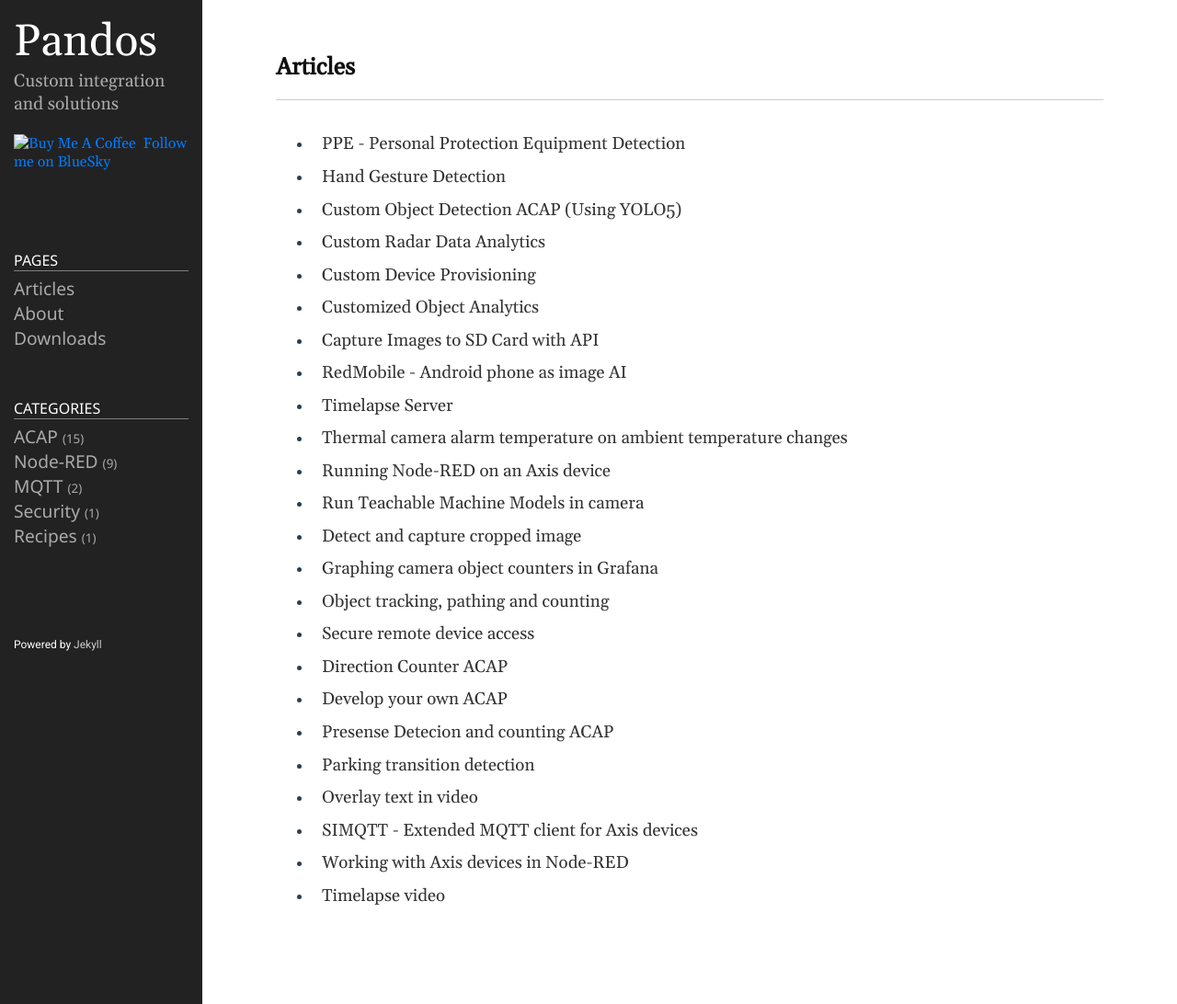
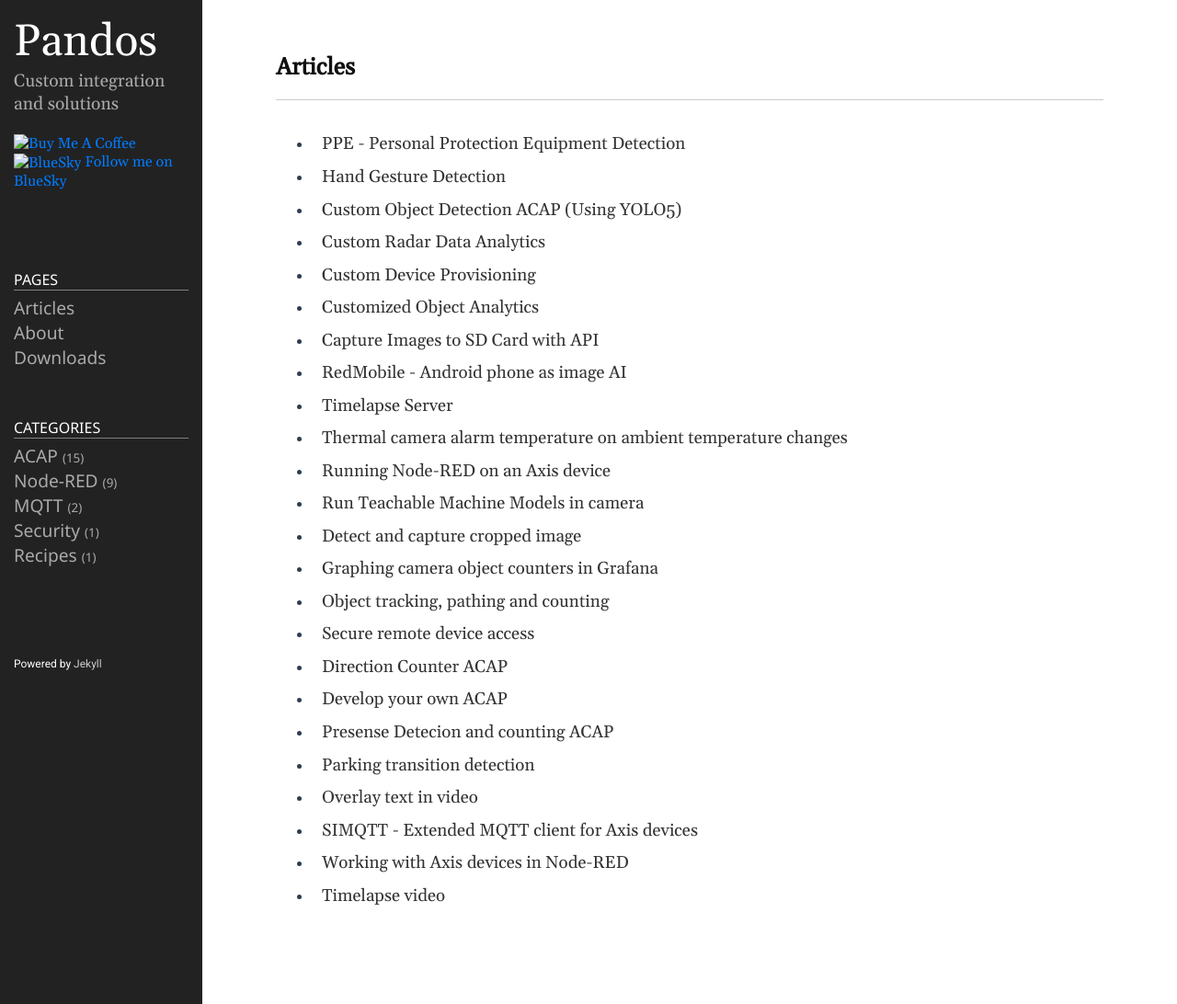
Before and after one commit to pandosme/pandosme.github.io, a Jekyll site: the page built from docs/index.md, in a window 1280 px wide. Shown: the whole page at 92% size. Built offline with Jekyll 4.4.1, drawn with Linux system fonts in a browser that asks for light colours.

Commit message:
Update sidebar.html

```diff
--- a/docs/_includes/sidebar.html
+++ b/docs/_includes/sidebar.html
@@ -11,11 +11,10 @@
 	{%- endif -%}
 	<br/>
 	<a href="https://www.buymeacoffee.com/fredjuhlinl" target="_blank"><img src="https://cdn.buymeacoffee.com/buttons/default-orange.png" alt="Buy Me A Coffee" height="41" width="174"></a>
-	<link rel="stylesheet" href="https://cdnjs.cloudflare.com/ajax/libs/font-awesome/6.5.1/css/all.min.css">
-		<a href="https://bsky.app/profile/fredjuhlin.bsky.social">
-   			<i class="fa-brands fa-bluesky"></i> Follow me on BlueSky
-		</a>
-
+	<a href="https://bsky.app/profile/fredjuhlin.bsky.social">
+	    <img src="https://bsky.app/static/favicon-32x32.png" alt="BlueSky" style="height: 16px; vertical-align: middle;">
+	    Follow me on BlueSky
+	</a>
 </div>
 
 <div class="sidebar-item sidebar-nav">
```
